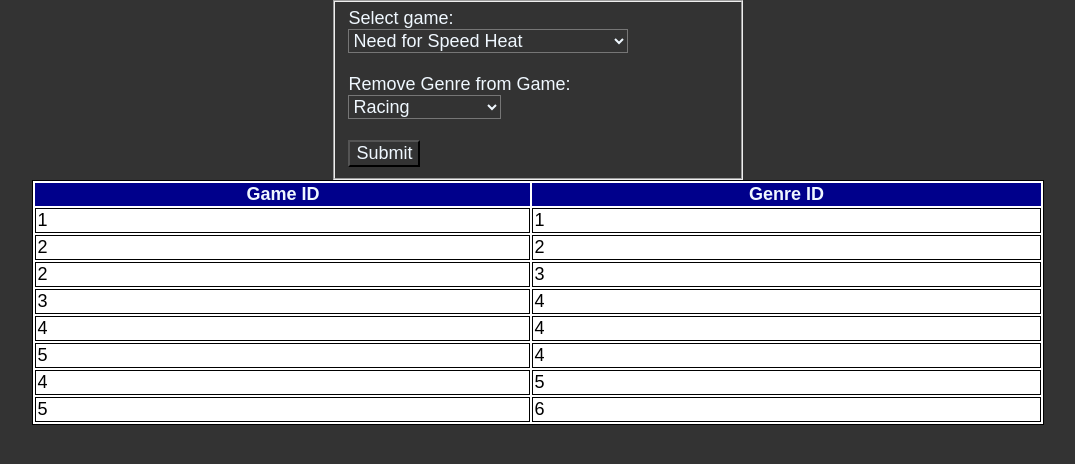
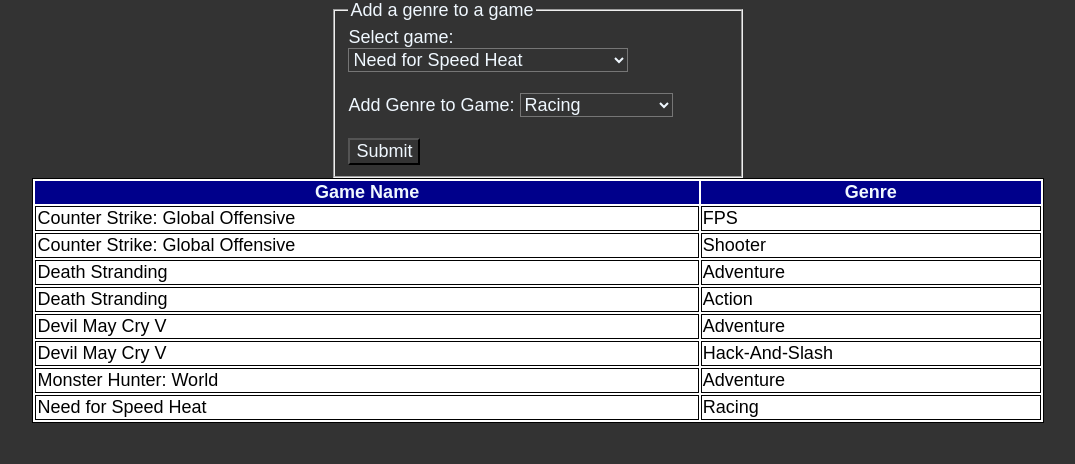
Before and after one commit to Passiv3/GameReviewSite_CS340, a Flask app: page /gameGenres in a window 1280 px wide. Shown: the part 201-665 px from the top of the page, without its empty margins (102-1177 px from the left). Run offline with Flask 2, Linux system fonts and the light colour scheme; data comes from the database, SQL or seed files in the repository; data that the repository does not hold is empty; some libraries are stand-ins or nearby versions.

Commit message:
added create implementations for developers, gameGenres, games, genres, reviewers, revised delete

```diff
--- a/app.py
+++ b/app.py
@@ -1,6 +1,5 @@
-from flask import Flask, render_template, json
+from flask import Flask, render_template, json, request, redirect
 from flask_mysqldb import MySQL
-from flask import request
 import database.db_connector as db
 import os
 
@@ -24,48 +23,85 @@
     db_connection = db.connect_to_database()
     return render_template("index.html")
 
-@app.route('/games')
+@app.route('/games', methods = ["POST", "GET"])
 def gamePage():
     db_connection = db.connect_to_database()
-    gameQuery = "SELECT * FROM Games"
-    gameCursor = db.execute_query(db_connection=db_connection, query = gameQuery)
-    Games = gameCursor.fetchall()
 
-    devQuery = "SELECT developer_name FROM Developers"
-    devCursor = db.execute_query(db_connection=db_connection, query = devQuery)
-    Developers = devCursor.fetchall()
+    if request.method == "GET":
+        gameQuery = """SELECT game_id, developer_name, game_name, release_date
+                    FROM Games
+                    LEFT JOIN Developers
+                    ON Games.developer_id = Developers.developer_id;"""
+        gameCursor = db.execute_query(db_connection=db_connection, query = gameQuery)
+        Games = gameCursor.fetchall()
+
+        devQuery = "SELECT * FROM Developers"
+        devCursor = db.execute_query(db_connection=db_connection, query = devQuery)
+        Developers = devCursor.fetchall()
+
+    if request.method == "POST":
+        game_name = request.form["game_name"]
+        developer_id = request.form["developer"]
+        releaseDate = request.form["release_date"]
+        query = """INSERT INTO Games (developer_id, game_name, release_date)
+                VALUES ('%s', '%s', '%s')""" %(developer_id, game_name, releaseDate)
+        cur = db.execute_query(db_connection = db_connection, query = query)
+        return redirect("/games")
 
     return render_template("games.html", games = Games, developers = Developers)
 
-@app.route('/developers')
+@app.route('/developers', methods = ["POST", "GET"])
 def developerPage():
     db_connection = db.connect_to_database()
-    devQuery = "SELECT * FROM Developers"
-    devCursor = db.execute_query(db_connection=db_connection, query = devQuery)
-    Developers = devCursor.fetchall()
+    if request.method == "GET":
+        devQuery = "SELECT * FROM Developers ORDER BY developer_id"
+        devCursor = db.execute_query(db_connection=db_connection, query = devQuery)
+        Developers = devCursor.fetchall()
+
+    if request.method == "POST":
+        developer_name = request.form["developer_name"]
+        query = "INSERT INTO Developers (developer_name) VALUES ('%s')" %(developer_name)
+        cur = db.execute_query(db_connection = db_connection, query = query)
+        return redirect("/developers")
+
     return render_template("developers.html", developers = Developers)
 
-@app.route('/genres')
+@app.route('/genres', methods = ["POST", "GET"])
 def genrePage():
     db_connection = db.connect_to_database()
-    genreQuery = "SELECT * FROM Genres"
-    genreCursor = db.execute_query(db_connection=db_connection, query = genreQuery)
-    Genres = genreCursor.fetchall()
+    if request.method == "GET":
+        genreQuery = "SELECT * FROM Genres"
+        genreCursor = db.execute_query(db_connection=db_connection, query = genreQuery)
+        Genres = genreCursor.fetchall()
+
+    if request.method == "POST":
+        genre_name = request.form["game_genre"]
+        query = "INSERT INTO Genres (game_genre) VALUES ('%s')" %(genre_name)
+        cur = db.execute_query(db_connection = db_connection, query = query)
+        return redirect("/genres")
+
     return render_template("genres.html", genres = Genres)
 
-@app.route('/reviewers')
+@app.route('/reviewers', methods = ["POST", "GET"])
 def reviewerPage():
     db_connection = db.connect_to_database()
-    reviewerQuery = "SELECT * FROM Reviewers"
-    reviewerCursor = db.execute_query(db_connection=db_connection, query = reviewerQuery)
-    Reviewers = reviewerCursor.fetchall()
+    if request.method == "GET":
+        reviewerQuery = "SELECT * FROM Reviewers"
+        reviewerCursor = db.execute_query(db_connection=db_connection, query = reviewerQuery)
+        Reviewers = reviewerCursor.fetchall()
+
+    if request.method == "POST":
+        reviewer_name = request.form["name"]
+        query = "INSERT INTO Reviewers (reviewer_name, number_of_review) VALUES ('%s', 0)" %(reviewer_name)
+        cur = db.execute_query(db_connection, query = query)
+        return redirect("/reviewers")
 
     return render_template("reviewers.html", reviewers = Reviewers)
 
 @app.route('/delrev/<int:id>')
 def deletePage(id):
-    # Goes somemwhere else, probably at top of reviews page
-    query = "DELETE FROM review WHERE id = %s" %(id)
+    query = "DELETE FROM Reviews WHERE review_id = '%s';" %(id)
+    cur = db.execute_query(db_connection = db_connection, query = query)
 
     return render_template("delete.html")
 
@@ -93,20 +129,32 @@
     Reviews = reviewCursor.fetchall()
     return render_template("reviews.html", reviews = Reviews, games = Games, reviewers = Reviewers)
 
-@app.route('/gameGenres')
+@app.route('/gameGenres', methods = ["POST", "GET"])
 def gameGenres():
     db_connection = db.connect_to_database()
-    gameGenreQuery = "SELECT * FROM GameGenres"
-    gameGenreCursor = db.execute_query(db_connection=db_connection, query = gameGenreQuery)
-    GameGenres = gameGenreCursor.fetchall()
+    if request.method == "GET":
+        gameGenreQuery = """SELECT game_name, game_genre, GameGenres.game_id, GameGenres.genre_id
+                            FROM GameGenres
+                            JOIN Games on Games.game_id = GameGenres.game_id
+                            JOIN Genres on Genres.genre_id = GameGenres.genre_id
+                            ORDER BY game_name;"""
+        gameGenreCursor = db.execute_query(db_connection=db_connection, query = gameGenreQuery)
+        GameGenres = gameGenreCursor.fetchall()
 
-    gameQuery = "SELECT * FROM Games"
-    gameCursor = db.execute_query(db_connection=db_connection, query = gameQuery)
-    Games = gameCursor.fetchall()
+        gameQuery = "SELECT game_id, game_name FROM Games"
+        gameCursor = db.execute_query(db_connection=db_connection, query = gameQuery)
+        Games = gameCursor.fetchall()
 
-    genreQuery = "SELECT * FROM Genres"
-    genreCursor = db.execute_query(db_connection=db_connection, query = genreQuery)
-    Genres = genreCursor.fetchall()
+        genreQuery = "SELECT * FROM Genres"
+        genreCursor = db.execute_query(db_connection=db_connection, query = genreQuery)
+        Genres = genreCursor.fetchall()
+
+    if request.method == "POST":
+        gameID = request.form["GameName"]
+        genreID = request.form["GenreName"]
+        query = "INSERT INTO GameGenres (game_id, genre_id) VALUES ('%s', '%s')" %(gameID, genreID)
+        cur = db.execute_query(db_connection = db_connection, query = query)
+        return redirect("/gameGenres")
 
     return render_template("gameGenres.html", gameGenres = GameGenres, games = Games, genres = Genres)
 
@@ -124,6 +172,6 @@
 # Listener
 if __name__ == "__main__":
     # Port is second argument here
-    port = int(os.environ.get('PORT', 59124))
+    port = int(os.environ.get('PORT', 59123))
 
     app.run(port=port, debug = True)
--- a/templates/delete.html
+++ b/templates/delete.html
@@ -24,10 +24,6 @@
         </nav>
   </header>
   <p>
-  are you sure you want to delete?
+  Entry deleted
   </p>
-<a href="../reviews">
-  <button>Yes</button>
-<a href="../reviews">
-  <button>No</button>
 </body>
--- a/templates/developers.html
+++ b/templates/developers.html
@@ -29,7 +29,7 @@
         Body consists of a form, fieldset.
     -->
         <!-- The fieldset element is used to group several controls and labels within a web form.-->
-        <form>
+        <form method = "post">
             <fieldset>
                 <!-- The legend element is used to add a caption for the content of its parent fieldset.-->
                 <legend>Add Developer to Database:</legend>
--- a/templates/gameGenres.html
+++ b/templates/gameGenres.html
@@ -29,18 +29,19 @@
   Source URL: https://replit.com/@coecs290/m351
   Dropdown menus adapted from this code
   -->
-  <form action>
+  <form method = "post">
     <fieldset>
+      <legend>Add a genre to a game</legend>
         <label for="GameName">Select game:</label>
-        <select name="GameName" id="GameName">
+        <select name="game_id" id="GameName">
           {% for item in games %}
           <option value={{item.game_id}}>{{item.game_name}}</option>
           {% endfor %}
         </select>
         <br><br>
 
-        <label for="GenreName">Remove Genre from Game:</label>
-        <select name="GenreName" id="GenreName">
+        <label for="GenreName">Add Genre to Game:</label>
+        <select name="genre_id" id="GenreName">
           {% for item in genres %}
           <option value={{item.genre_id}}>{{item.game_genre}}</option>
           {% endfor %}
@@ -59,15 +60,15 @@
   <table>
       <thead>
         <tr>
-          <th>Game ID</th>
-          <th>Genre ID</th>
+          <th>Game Name</th>
+          <th>Genre</th>
         </tr>
       </thead>
       <tbody>
       {% for item in gameGenres %}
         <tr>
-          <td>{{item['game_id']}}</td>
-          <td>{{item['genre_id']}}</td>
+          <td>{{item['game_name']}}</td>
+          <td>{{item['game_genre']}}</td>
         </tr>
       {% endfor %}
       </tbody>
--- a/templates/games.html
+++ b/templates/games.html
@@ -31,7 +31,7 @@
         Body consists of a form, fieldset.
     -->
     <!-- Form to get new data entry-->
-    <form>
+    <form method = "post">
         <!-- The fieldset element is used to group several controls and labels within a web form.-->
         <fieldset>
             <!-- The legend element is used to add a caption for the content of its parent fieldset.-->
@@ -42,7 +42,7 @@
             <label for="developerName">Developer:</label>
             <select name="developer" id="developerName">
                 {% for item in developers %}
-                <option value={{item.developer_id}}>{{item.developer_name}}</option>
+                <option value= "{{item.developer_id}}">{{item.developer_name}}</option>
                 {% endfor %}
             </select>
             <br />
@@ -78,7 +78,7 @@
                 {% for item in games %}
                 <tr>
                     <td>{{item['game_id']}}</td>
-                    <td>{{item['developer_id']}}</td>
+                    <td>{{item['developer_name']}}</td>
                     <td>{{item['game_name']}}</td>
                     <td>{{item['release_date']}}</td>
                 </tr>
--- a/templates/genres.html
+++ b/templates/genres.html
@@ -29,7 +29,7 @@
     Source URL: https://replit.com/@coecs290/m351#index.html
     Body consists of a form, fieldset.
     -->
-    <form>
+    <form method = "post">
         <!-- The fieldset element is used to group several controls and labels within a web form.-->
         <fieldset>
             <!-- The legend element is used to add a caption for the content of its parent fieldset.-->
--- a/templates/reviewers.html
+++ b/templates/reviewers.html
@@ -28,7 +28,7 @@
     Source URL: https://replit.com/@coecs290/m351#index.html
     Body consists of a form, fieldset.
     -->
-    <form>
+    <form method = "post">
         <!-- The fieldset element is used to group several controls and labels within a web form.-->
         <fieldset>
             <!-- The legend element is used to add a caption for the content of its parent fieldset.-->
--- a/templates/reviews.html
+++ b/templates/reviews.html
@@ -3,7 +3,6 @@
     <meta charset="utf-8">
     <title>TeamDB - Reviews</title>
     <link rel="stylesheet" type=text/css href="{{ url_for('static', filename='style.css') }}">
-    <link rel="stylesheet" href="https://fonts.googleapis.com/icon?family=Material+Icons">
 </head>
 
 <body>
@@ -109,7 +108,7 @@
                 <td>{{item['rating']}}</td>
                 <td>{{item['review_content']}}</td>
                 <td><a href = "editrev/{{item['review_id']}}">edit
-                <td><a href = "delrev/{{item['review_id']}}">delete</a>
+                <td><a href = "delrev/{{item['review_id']}}" onClick = "return confirm ('Are you sure?')">delete</a>
                 </a>
             </tr>
             {% endfor %}
--- a/templates/search.html
+++ b/templates/search.html
@@ -7,7 +7,7 @@
 
 <body>
     <header>
-        <h1>About Page</h1>
+        <h1>Search Page</h1>
         <nav>
             <ul>
             <li><a href = "/">Home</a></li>
```
Lines whose indentation alone changed are shown as unchanged.
